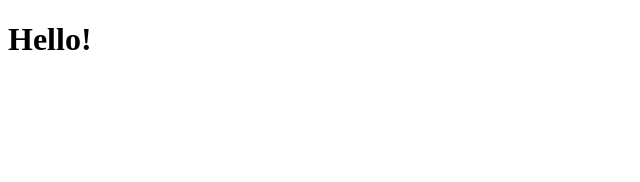
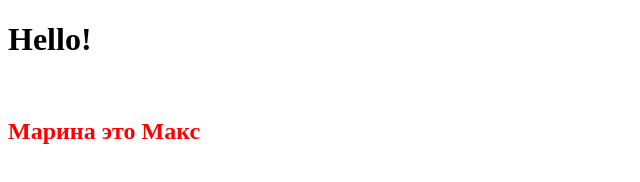
Before and after one commit to AndreiBakhtinov/team23, a plain HTML site: page maryna.html in a window 1280 px wide. Shown: the whole page, without its empty margins (0-640 px from the left). Drawn offline with Linux system fonts and the light colour scheme.

Commit message:
Add js-maryna

```diff
--- a/maryna.html
+++ b/maryna.html
@@ -4,9 +4,12 @@
     <meta charset="UTF-8">
     <meta http-equiv="X-UA-Compatible" content="IE=edge">
     <meta name="viewport" content="width=device-width, initial-scale=1.0">
+    <script src="./max.js" defer></script>
     <title>Maryna HTML</title>
 </head>
 <body>
     <h1>Hello!</h1>
+    <br>
+    <h2>Марина это Макс</h3>
 </body>
 </html>
--- a/max.js
+++ b/max.js
@@ -1 +1,2 @@
-console.log("hello");
+const color = document.querySelector("h2");
+color.style.color = "red";
```
Also changed, not shown: 1 other file.
